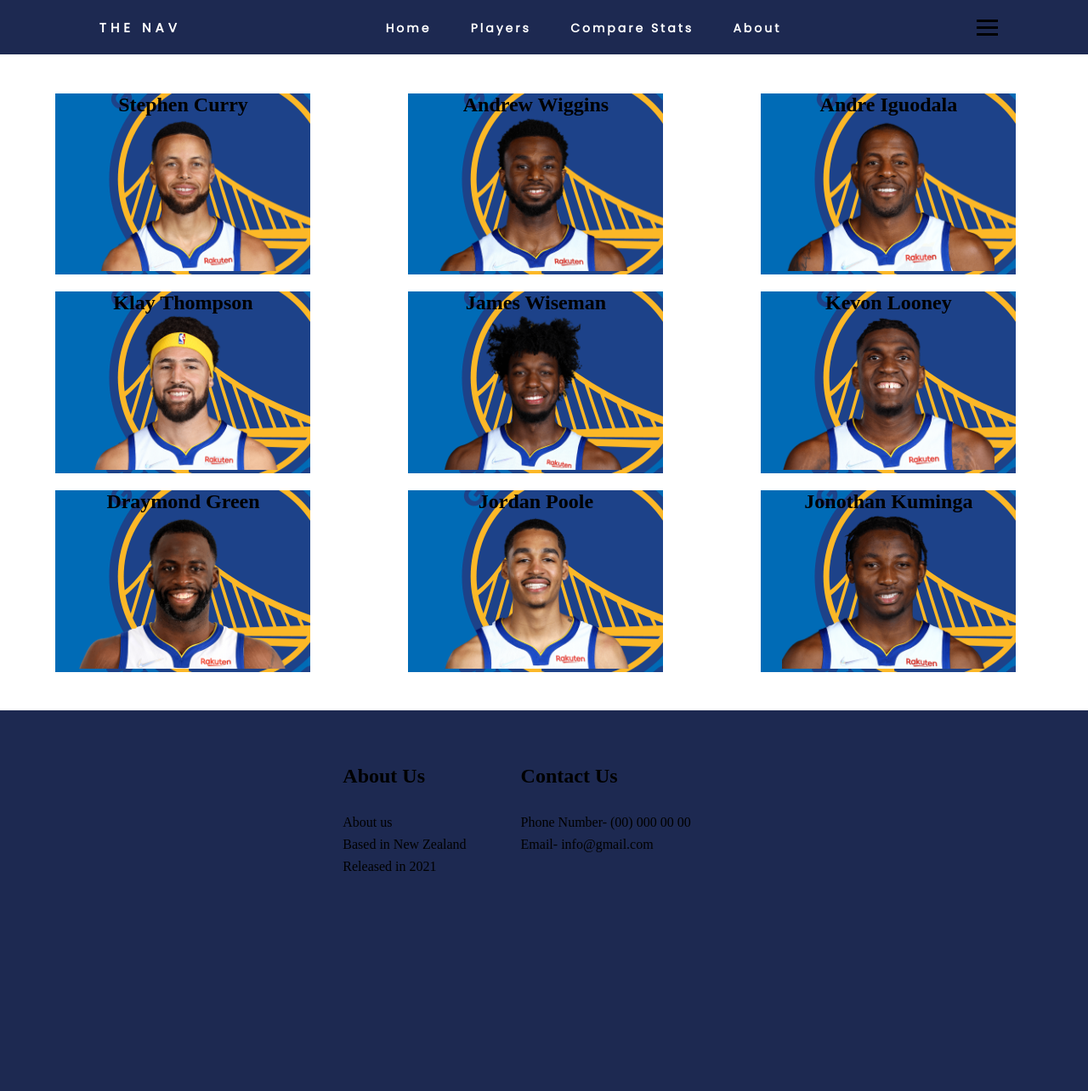
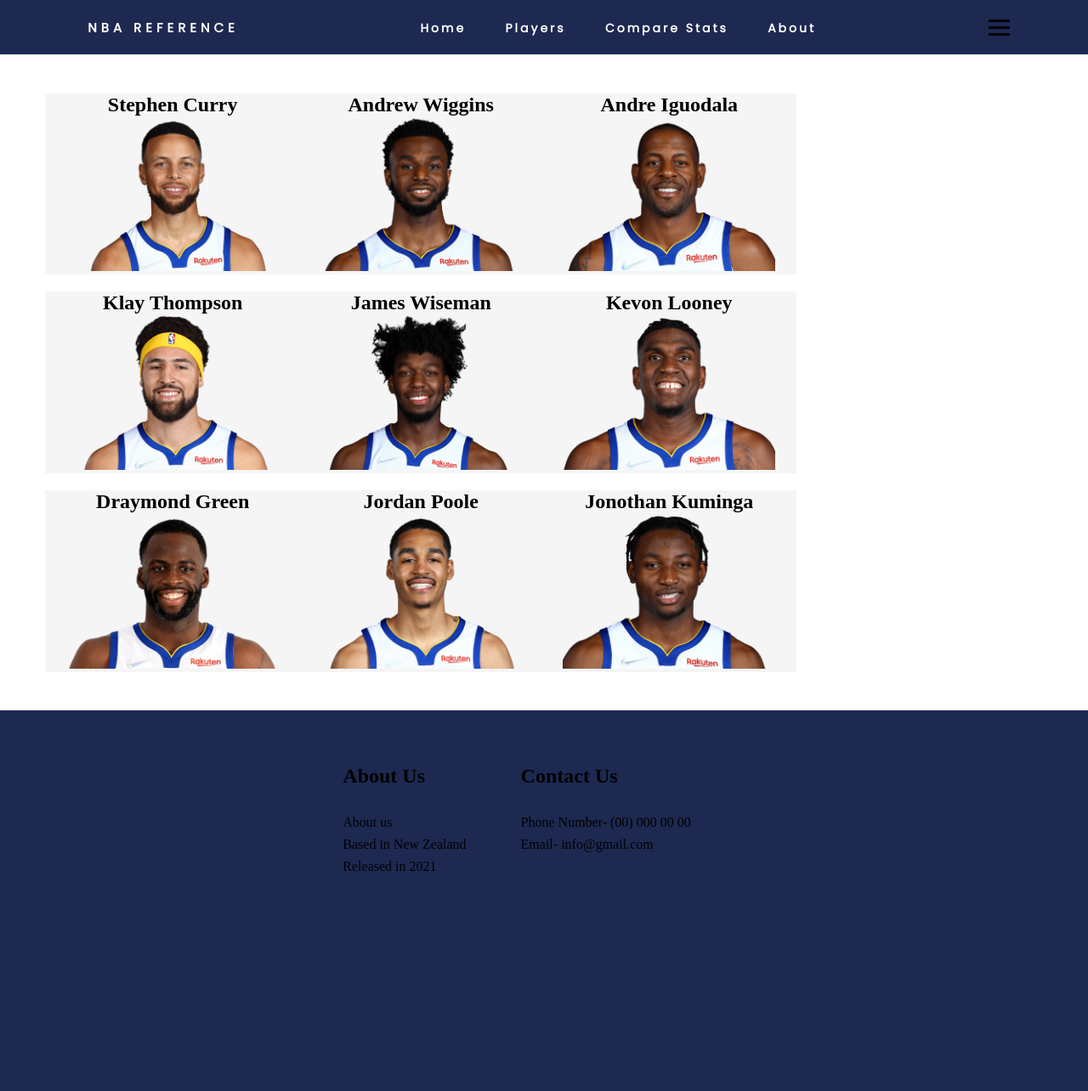
Before and after one commit to JoelFox19/13DTP-NBA-Reference, a Flask app: a page that uses application/templates/nav.html in a window 1280 px wide. Shown: the whole page at 85% size. Run offline with Flask 2, Linux system fonts and the light colour scheme; data comes from the database, SQL or seed files in the repository.

Commit message:
changing position of grid

```diff
--- a/application/static/css/style.css
+++ b/application/static/css/style.css
@@ -106,7 +106,7 @@ nav{
     list-style: none;
     display: block;
     text-align: left;
-    width: 100%;
+    width: 70%;
     column-count: 3;
   }
 
@@ -153,11 +153,7 @@ nav{
     margin-left: 10%;
     margin-bottom: 20px;
     text-align: center;
-    background-color: #006bb6;
-    background-image: url("/static/css/images/gsw.png");
-    background-repeat: no-repeat;
-    background-position: left;
-
+    background-color: #F5F5F5;
     position: relative;
     cursor: pointer;
     -webkit-transition: 0.3s ease-in-out, -webkit-transform 0.3s ease-in-out;
--- a/application/templates/nav.html
+++ b/application/templates/nav.html
@@ -1,6 +1,6 @@
 
 <div class="logo">
-    <h3>The Nav</h3>
+    <h3>NBA REFERENCE</h3>
 </div>
 <ul class="nav-links">
     <li>
```
